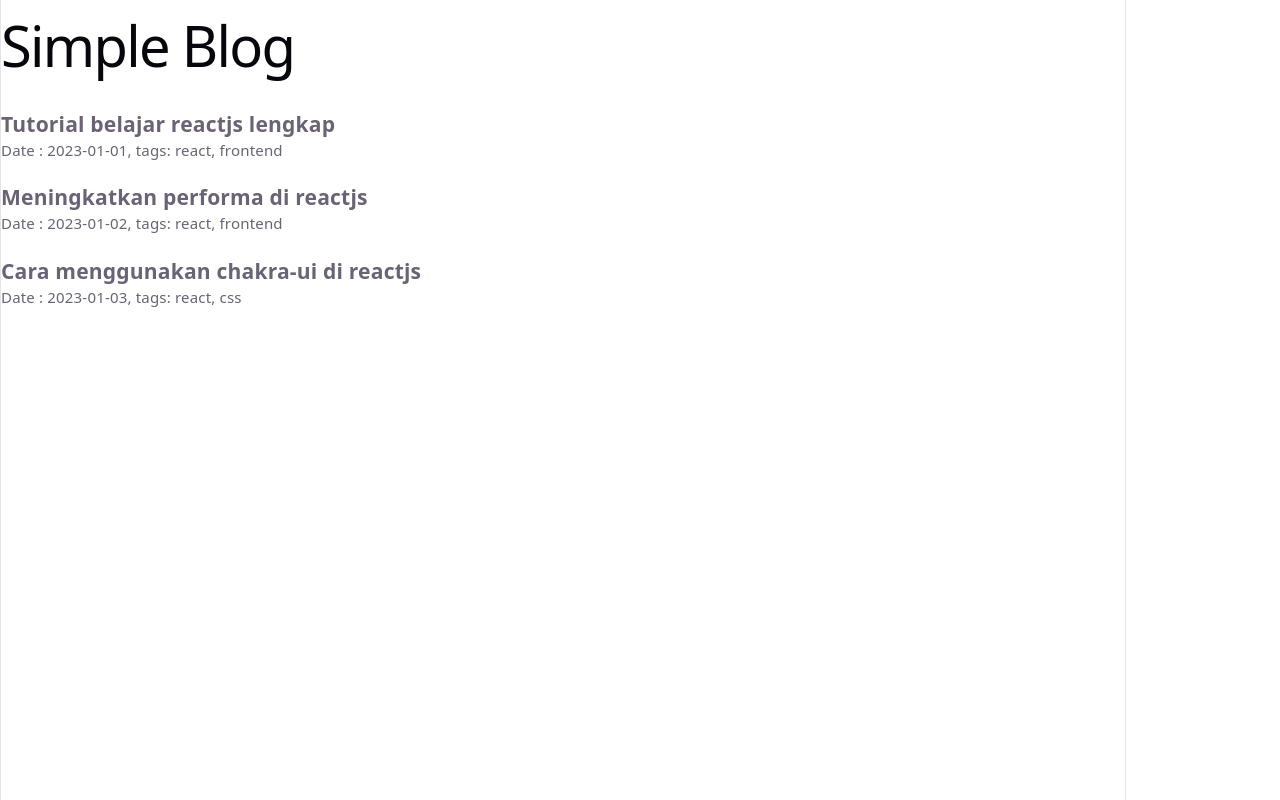
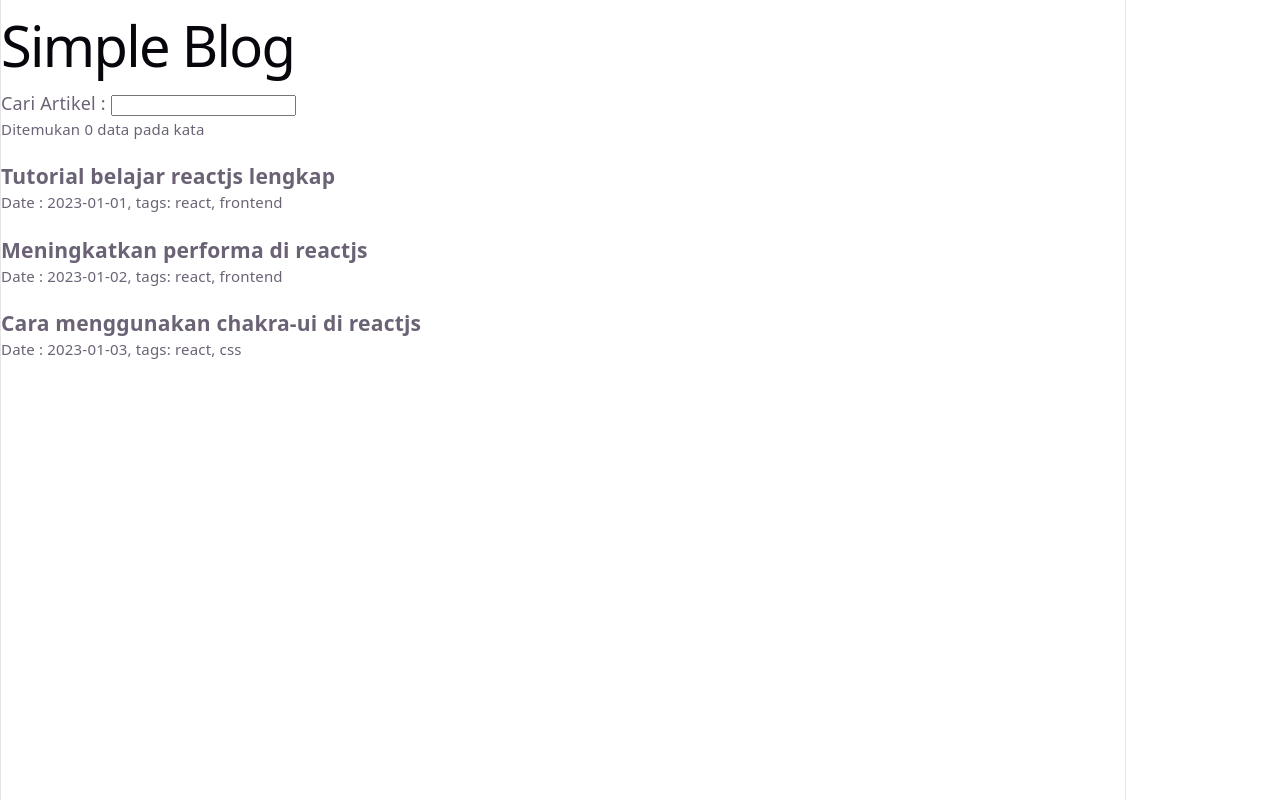
Before and after one commit to deslow27/react-app, a React (Vite) app: page / in a window 1280 px wide. Built offline with nearby package versions, Linux system fonts and the light colour scheme.

Commit message:
mencoba fungsi useState pada react

```diff
--- a/src/pages/Index.jsx
+++ b/src/pages/Index.jsx
@@ -1,12 +1,22 @@
+import { useState } from "react";
 import posts from "../posts.json";
 import Article from "../components/Article";
 
 function HomePage() {
+    const [search, setSearch] = useState("");
+    const changeSearch = (event) => {
+        setSearch(event.target.value);
+    };
+
     return (
         <>
             <h1>Simple Blog</h1>
-            {posts.map((blog) => (
-                <Article title={blog.title} tags={blog.tags} date={blog.date} />
+            <div>
+                Cari Artikel : <input type="text" onChange={changeSearch} />
+            </div>
+            <small>Ditemukan 0 data pada kata {search}</small>
+            {posts.map((blog, index) => (
+                <Article title={blog.title} tags={blog.tags} date={blog.date} key={index} />
             ))}
         </>
     );
```
